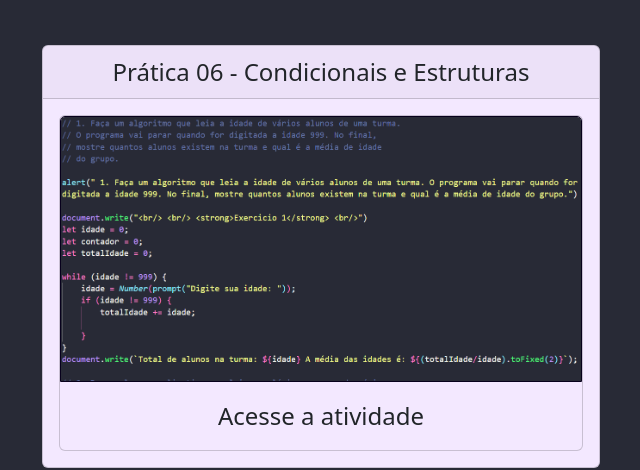
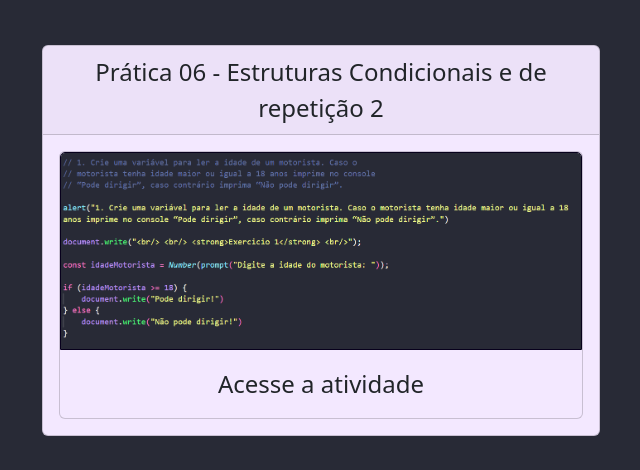
Before and after one commit to Nico-Nascimento/painel-atividades-despertardev, a plain HTML site: page praticas/introducao-a-programacao/index.html in a window 1280 px wide. Shown: the part 2990-3460 px from the top of the page, without its empty margins (319-959 px from the left). Drawn offline with nearby package versions, Linux system fonts and the light colour scheme.

```diff
--- a/praticas/introducao-a-programacao/index.html
+++ b/praticas/introducao-a-programacao/index.html
@@ -80,11 +80,11 @@
         </div>
         <div class="card w-50 d-inline-block m-4">
             <div class="card-header">
-                Prática 06 - Condicionais e Estruturas
+                Prática 06 - Estruturas Condicionais e de repetição 2
             </div>
             <div class="card-body">
                 <div class="card">
-                    <img src="./atividade-05-estrutura-condicionais/preview.png" class="card-img-top" alt="Atividade 4">
+                    <img src="./atividade-06-estuturas-condicionais/preview.png" class="card-img-top" alt="Atividade 4">
                     <div class="card-body text-center">
                         <a href="./atividade-06-estuturas-condicionais/atividades_06.html" target="_blank" class="card-title">Acesse a atividade</a>
                     </div>
```
Also changed, not shown: praticas/front-end-1/index.html (+1 -0 lines), praticas/introducao-a-programacao/atividade-05-estrutura-condicionais/atividades-estru-condi.html (+1 -0 lines), praticas/introducao-a-programacao/pratica-ilhas-growdev/atividade_ilhas_growdev.html (+1 -0 lines), praticas/introducao-a-programacao/atividade-06-estuturas-condicionais/preview.png (added).
